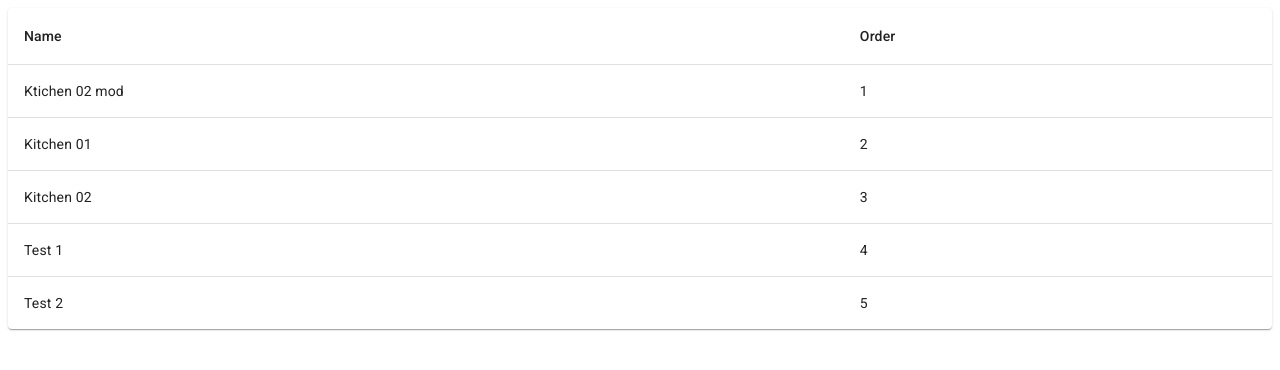
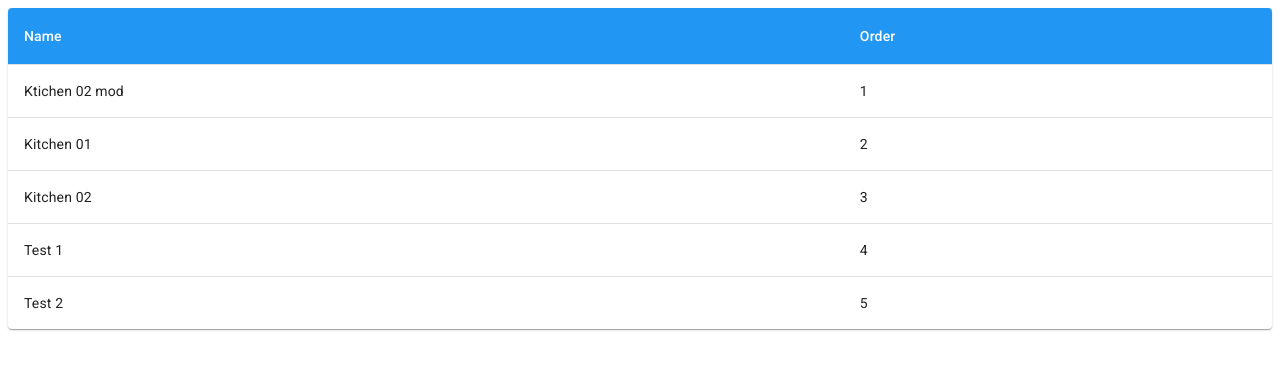
Before and after one commit to tiavina-mika/mui-draggable-table-row, a React (Create React App) app in the folder src/: page / in a window 1280 px wide. Shown: the top 370 px of the page. Built offline with nearby package versions, Linux system fonts and the light colour scheme.

Commit message:
add bg color to the table head

```diff
--- a/src/KitchenAreas.tsx
+++ b/src/KitchenAreas.tsx
@@ -9,6 +9,7 @@ import { kitchenAreas as items } from "./data";
 import { useEffect, useState } from "react";
 import { DragDropContext, Draggable } from "react-beautiful-dnd";
 import StrictModeDroppable from "./StrictModeDroppable";
+import { blue } from "@mui/material/colors";
 
 const reorder = (list, startIndex, endIndex) => {
   const result = Array.from(list);
@@ -29,8 +30,17 @@ const getItemStyle = (isDragging, draggableStyle) => ({
   ...draggableStyle
 });
 
+const sx = {
+  tableCell: {
+    backgroundColor: blue[500],
+    color: "#fff"
+  }
+};
+
 const KitchenAreas = () => {
   const [kitchenAreas, setKitchenAreas] = useState([]);
+
+  // log datas
   console.table(
     kitchenAreas.map((k) => ({
       name: k.kitchenArea.name,
@@ -53,6 +63,8 @@ const KitchenAreas = () => {
       result.source.index,
       result.destination.index
     );
+
+    // update the kitchen area order depending on the drag and drop order
     const updatedKitchenAreas = orderedKitchenArea.map(
       (kitchenArea: any, index: number) => ({
         ...kitchenArea,
@@ -76,8 +88,10 @@ const KitchenAreas = () => {
             >
               <TableHead>
                 <TableRow>
-                  <TableCell component="th">Name</TableCell>
-                  <TableCell align="left" component="th">
+                  <TableCell sx={sx.tableCell} component="th">
+                    Name
+                  </TableCell>
+                  <TableCell sx={sx.tableCell} align="left" component="th">
                     Order
                   </TableCell>
                 </TableRow>
```
